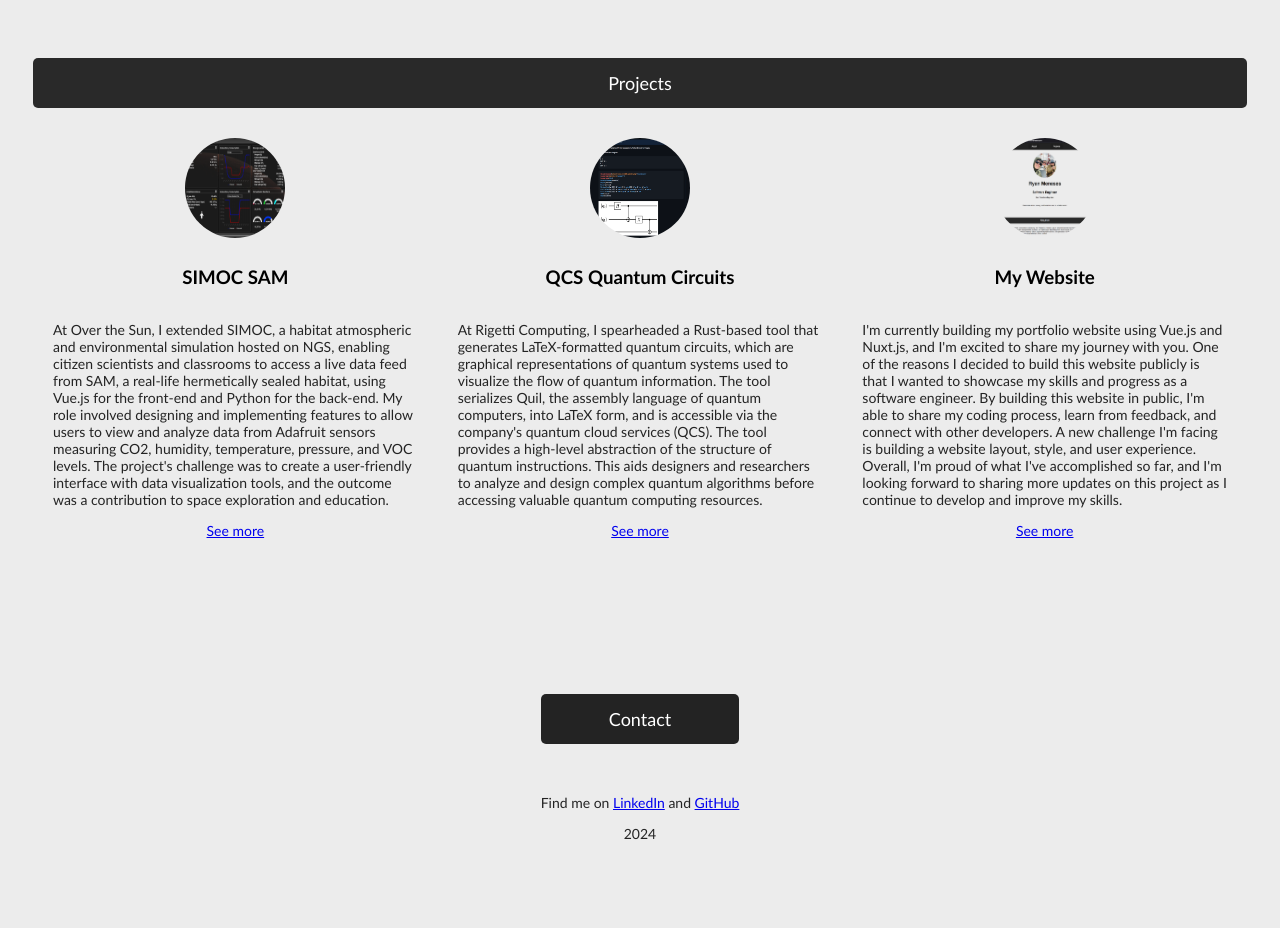
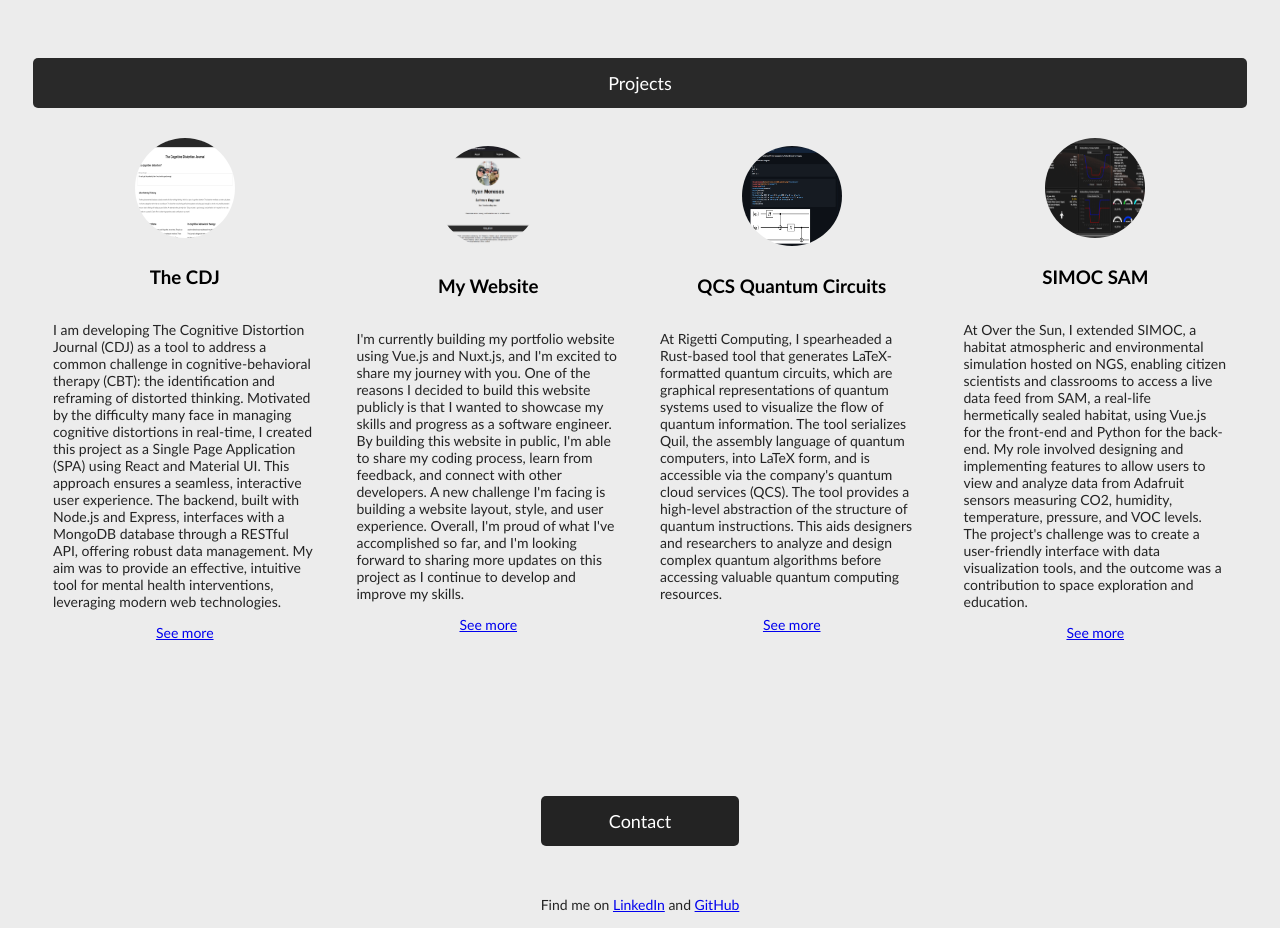
Before and after one commit to hiyaryan/ryanmeneses, a Nuxt app: page / in a window 1280 px wide. Shown: the part 1180-2108 px from the top of the page. Built offline with nearby package versions, Linux system fonts and the light colour scheme; no server answers.

Commit message:
Add new experience.
Adds The CDJ to the Projects section.
Rearranges the projects in chronological order starting from the most
recent.

```diff
--- a/static/content.js
+++ b/static/content.js
@@ -13,10 +13,16 @@ export default {
     quote: { 'text': 'We are a way for the universe to know itself.', "author": 'Carl Sagan' },
     projects: [
         {
-            name: 'SIMOC SAM',
-            thumbnail: 'project-1-thumbnail.png',
-            description: ["At Over the Sun, I extended SIMOC, a habitat atmospheric and environmental simulation hosted on NGS, enabling citizen scientists and classrooms to access a live data feed from SAM, a real-life hermetically sealed habitat, using Vue.js for the front-end and Python for the back-end. My role involved designing and implementing features to allow users to view and analyze data from Adafruit sensors measuring CO2, humidity, temperature, pressure, and VOC levels. The project's challenge was to create a user-friendly interface with data visualization tools, and the outcome was a contribution to space exploration and education."],
-            ref: 'https://github.com/overthesun',
+            name: 'The CDJ',
+            thumbnail: 'project-4-thumbnail.png',
+            description: ["I am developing The Cognitive Distortion Journal (CDJ) as a tool to address a common challenge in cognitive-behavioral therapy (CBT): the identification and reframing of distorted thinking. Motivated by the difficulty many face in managing cognitive distortions in real-time, I created this project as a Single Page Application (SPA) using React and Material UI. This approach ensures a seamless, interactive user experience. The backend, built with Node.js and Express, interfaces with a MongoDB database through a RESTful API, offering robust data management. My aim was to provide an effective, intuitive tool for mental health interventions, leveraging modern web technologies."],
+            ref: 'https://github.com/hiyaryan/the-cdj',
+        },
+        {
+            name: 'My Website',
+            thumbnail: 'project-3-thumbnail.png',
+            description: ["I'm currently building my portfolio website using Vue.js and Nuxt.js, and I'm excited to share my journey with you. One of the reasons I decided to build this website publicly is that I wanted to showcase my skills and progress as a software engineer. By building this website in public, I'm able to share my coding process, learn from feedback, and connect with other developers. A new challenge I'm facing is building a website layout, style, and user experience. Overall, I'm proud of what I've accomplished so far, and I'm looking forward to sharing more updates on this project as I continue to develop and improve my skills."],
+            ref: 'https://github.com/hiyaryan/ryanmeneses',
         },
         {
             name: 'QCS Quantum Circuits',
@@ -25,10 +31,10 @@ export default {
             ref: 'https://github.com/rigetti/quil-rs/pull/145'
         },
         {
-            name: 'My Website',
-            thumbnail: 'project-3-thumbnail.png',
-            description: ["I'm currently building my portfolio website using Vue.js and Nuxt.js, and I'm excited to share my journey with you. One of the reasons I decided to build this website publicly is that I wanted to showcase my skills and progress as a software engineer. By building this website in public, I'm able to share my coding process, learn from feedback, and connect with other developers. A new challenge I'm facing is building a website layout, style, and user experience. Overall, I'm proud of what I've accomplished so far, and I'm looking forward to sharing more updates on this project as I continue to develop and improve my skills."],
-            ref: 'https://github.com/hiyaryan/ryanmeneses',
+            name: 'SIMOC SAM',
+            thumbnail: 'project-1-thumbnail.png',
+            description: ["At Over the Sun, I extended SIMOC, a habitat atmospheric and environmental simulation hosted on NGS, enabling citizen scientists and classrooms to access a live data feed from SAM, a real-life hermetically sealed habitat, using Vue.js for the front-end and Python for the back-end. My role involved designing and implementing features to allow users to view and analyze data from Adafruit sensors measuring CO2, humidity, temperature, pressure, and VOC levels. The project's challenge was to create a user-friendly interface with data visualization tools, and the outcome was a contribution to space exploration and education."],
+            ref: 'https://github.com/overthesun',
         }
     ],
     contact: 'Find me on ',
```
Also changed, not shown: public/img/project-4-thumbnail.png (added), 1 other file (tests, documents, lock files or other folders).
